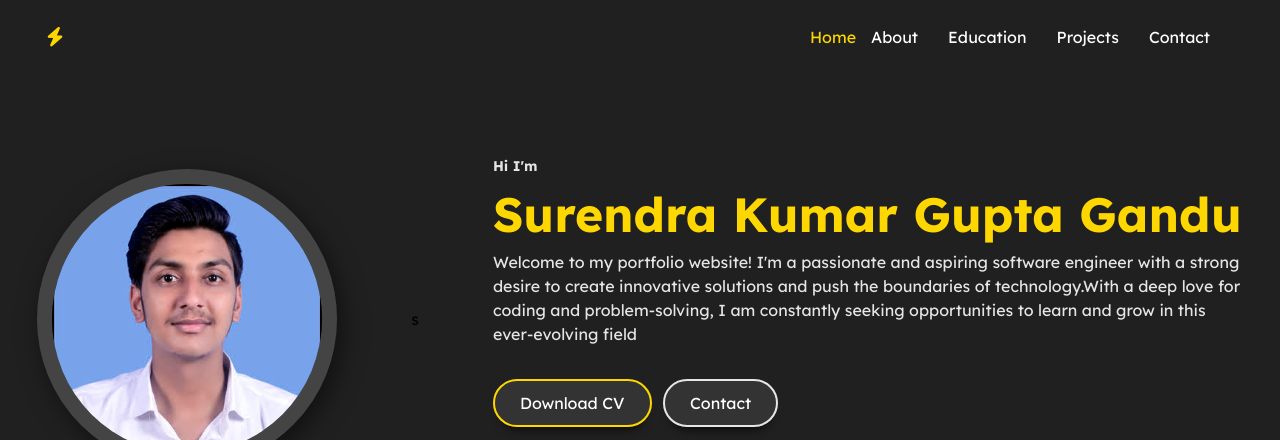
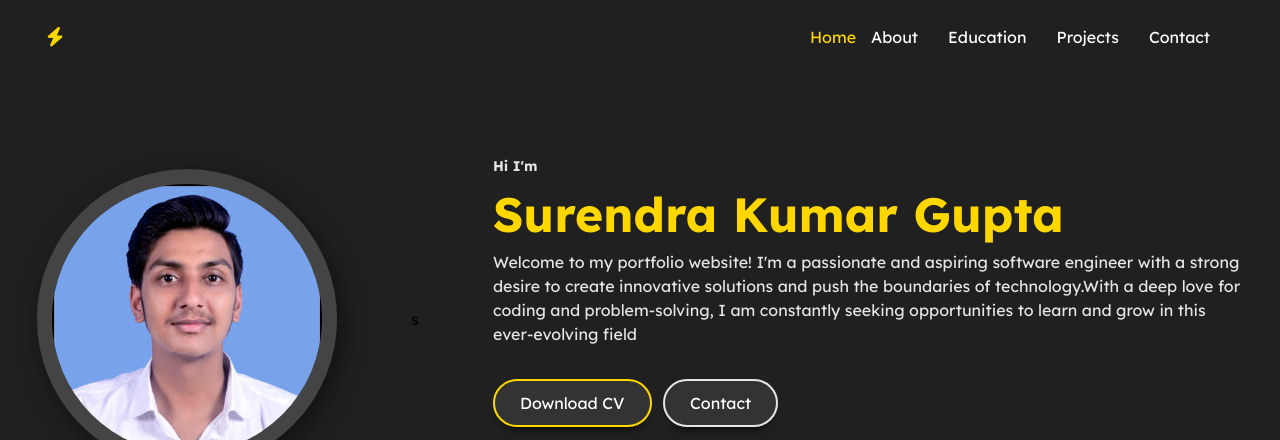
Before and after one commit to surendragt203/portfiolio, a plain HTML site: page index.html in a window 1280 px wide. Shown: the top 440 px of the page. Drawn offline with nearby package versions, Linux system fonts and the light colour scheme.

Commit message:
Update index.html

```diff
--- a/index.html
+++ b/index.html
@@ -47,7 +47,7 @@
         </div>s
         <div class="profile-text">
             <h5>Hi I'm </h5><br>
-            <h1>Surendra Kumar Gupta Gandu</h1><br>
+            <h1>Surendra Kumar Gupta </h1><br>
             <p>Welcome to my portfolio website! I'm a passionate and aspiring software engineer with a strong desire to create innovative solutions and push the boundaries of technology.With a deep love for coding and problem-solving, I am constantly seeking opportunities to learn and grow in this ever-evolving field</p>
 
             <div class="btn-group">
```
